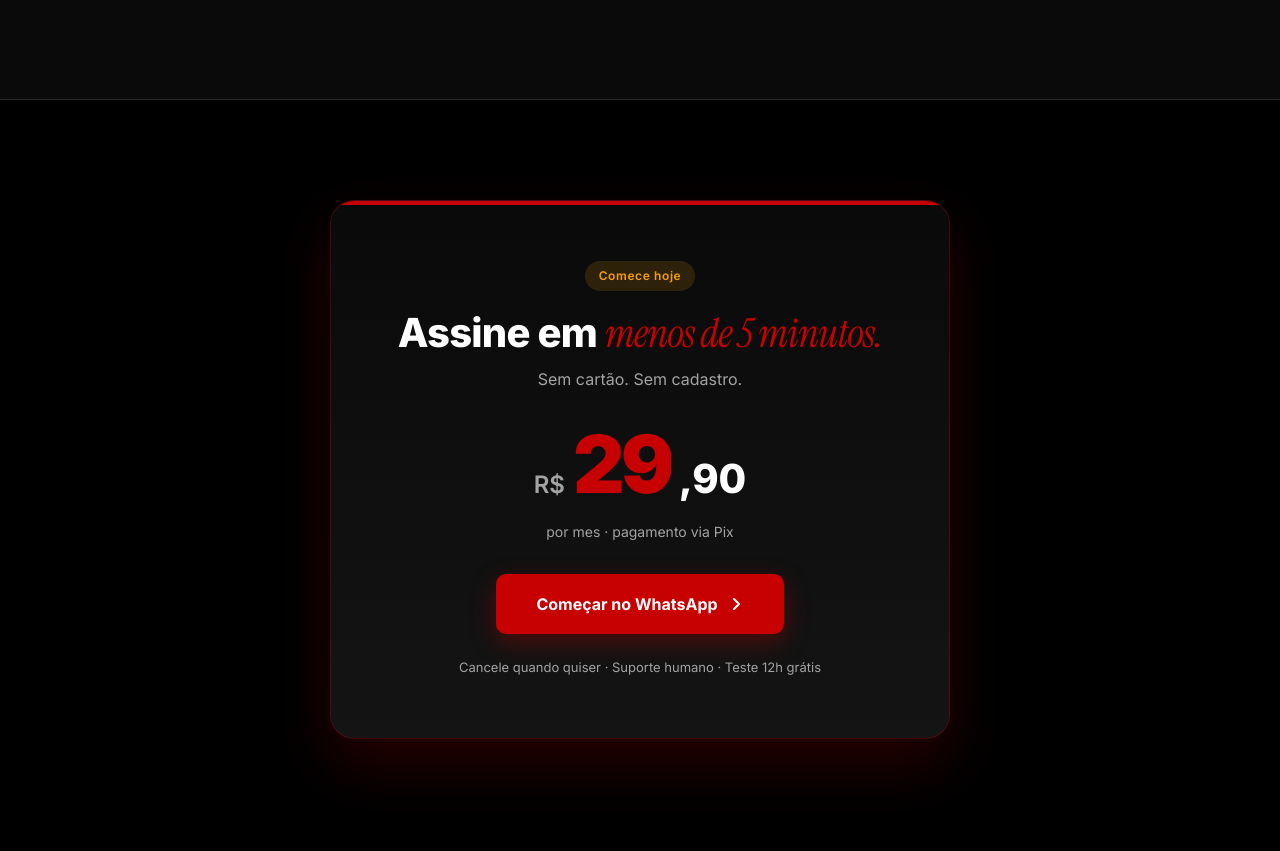
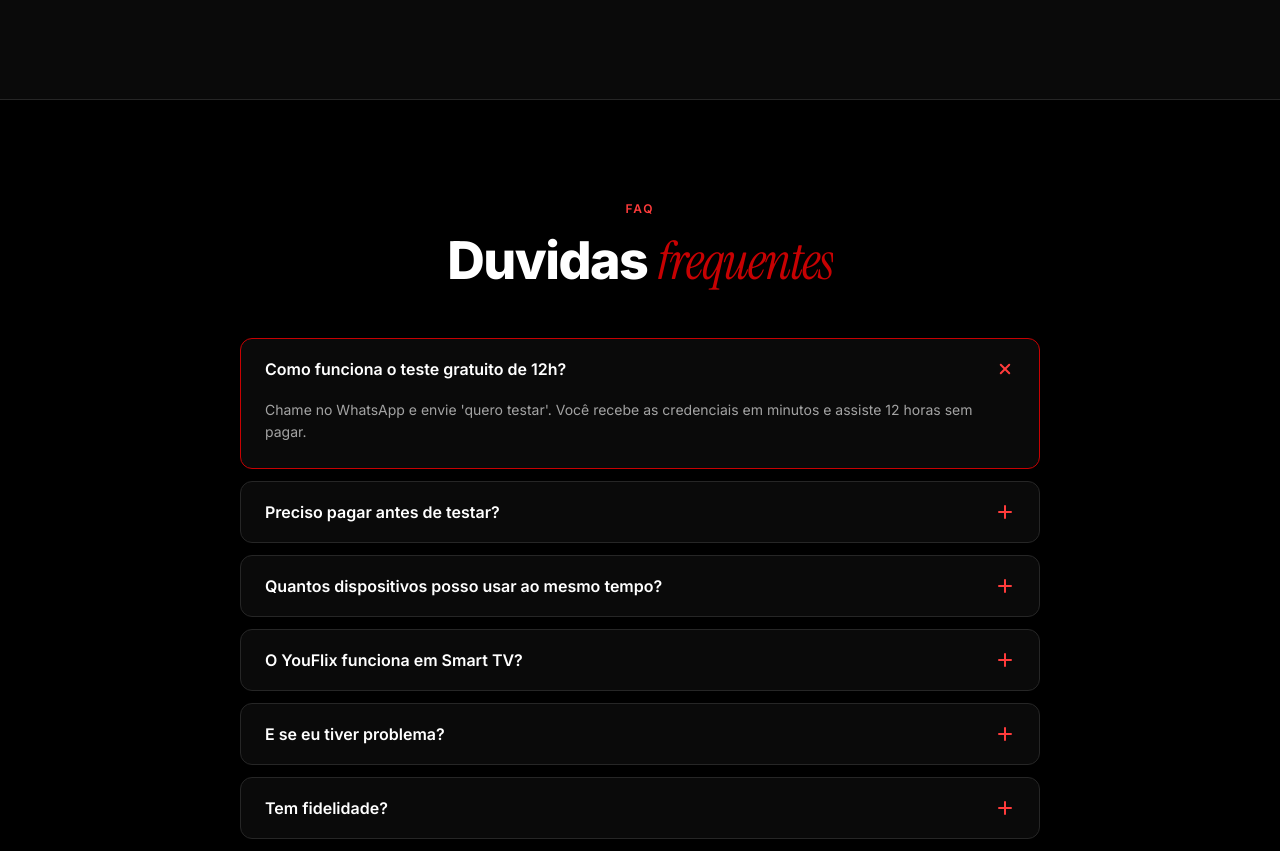
Before and after one commit to gabreslima-svg/pix-checker, a Next.js app: page /youflix in a window 1280 px wide. Shown: the part 1895-2746 px from the top of the page. Built offline with nearby package versions, Linux system fonts and the light colour scheme.

Commit message:
remove card 'Comece hoje' + atualiza FAQ dispositivos

```diff
--- a/app/youflix/page.tsx
+++ b/app/youflix/page.tsx
@@ -482,7 +482,6 @@
       <Hero />
       <Conteudo />
       <ComoFunciona />
-      <Oferta />
       <Faq />
       <Footer />
     </>
@@ -499,7 +498,6 @@
         </a>
         <div className="nav-links">
           <a href="#conteudo">Conteudo</a>
-          <a href="#oferta">Assinar</a>
           <a href="#faq">FAQ</a>
         </div>
         <a href={LINK_WHATSAPP} target="_blank" rel="noopener noreferrer" className="nav-cta">Assinar</a>
@@ -683,37 +681,12 @@
   );
 }
 
-function Oferta() {
-  return (
-    <section className="oferta-wrap" id="oferta">
-      <div className="container">
-        <div className="oferta-card">
-          <div className="oferta-tag">Comece hoje</div>
-          <h2>Assine em <em style={{ fontFamily: "var(--serif)", fontStyle: "italic", fontWeight: 400, background: "linear-gradient(135deg, var(--vermelho), var(--roxo))", WebkitBackgroundClip: "text", WebkitTextFillColor: "transparent", backgroundClip: "text" }}>menos de 5 minutos.</em></h2>
-          <p>Sem cartão. Sem cadastro.</p>
-          <div className="oferta-preco">
-            <span className="oferta-preco-simbolo">R$</span>
-            <span className="oferta-preco-valor">29</span>
-            <span className="oferta-preco-cents">,90</span>
-          </div>
-          <div className="oferta-periodo">por mes · pagamento via Pix</div>
-          <a href={LINK_WHATSAPP} target="_blank" rel="noopener noreferrer" className="btn-primary oferta-cta">
-            Começar no WhatsApp
-            <svg width="16" height="16" viewBox="0 0 16 16" fill="none"><path d="M6 3L11 8L6 13" stroke="currentColor" strokeWidth="2" strokeLinecap="round" strokeLinejoin="round"/></svg>
-          </a>
-          <div className="oferta-garantia"><span>Cancele quando quiser · Suporte humano · Teste 12h grátis</span></div>
-        </div>
-      </div>
-    </section>
-  );
-}
-
 function Faq() {
   const [aberto, setAberto] = useState<number | null>(0);
   const perguntas = [
     { q: "Como funciona o teste gratuito de 12h?", a: "Chame no WhatsApp e envie 'quero testar'. Você recebe as credenciais em minutos e assiste 12 horas sem pagar." },
     { q: "Preciso pagar antes de testar?", a: "Não. O teste é gratuito, sem cartão." },
-    { q: "Quantos dispositivos posso usar ao mesmo tempo?", a: "Até 3 dispositivos ao mesmo tempo na mesma assinatura." },
+    { q: "Quantos dispositivos posso usar ao mesmo tempo?", a: "É apenas um dispositivo com acesso completo. Temos planos econômicos para mais de um aplicativo — consulte no WhatsApp." },
     { q: "O YouFlix funciona em Smart TV?", a: "Sim. Funciona em qualquer Smart TV recente (Samsung, LG, Sony, TCL, Roku), TV Box (Android TV, Fire Stick, Mi Box), celular, tablet e PC." },
     { q: "E se eu tiver problema?", a: "Suporte via WhatsApp em horario comercial. Nossa equipe ajuda desde a instalacao ate qualquer problema tecnico. Sem robo, resposta humana." },
     { q: "Tem fidelidade?", a: "Nao. Voce paga mes a mes, sem contrato ou multa. Se em algum momento quiser cancelar, e so parar de pagar." },
```
